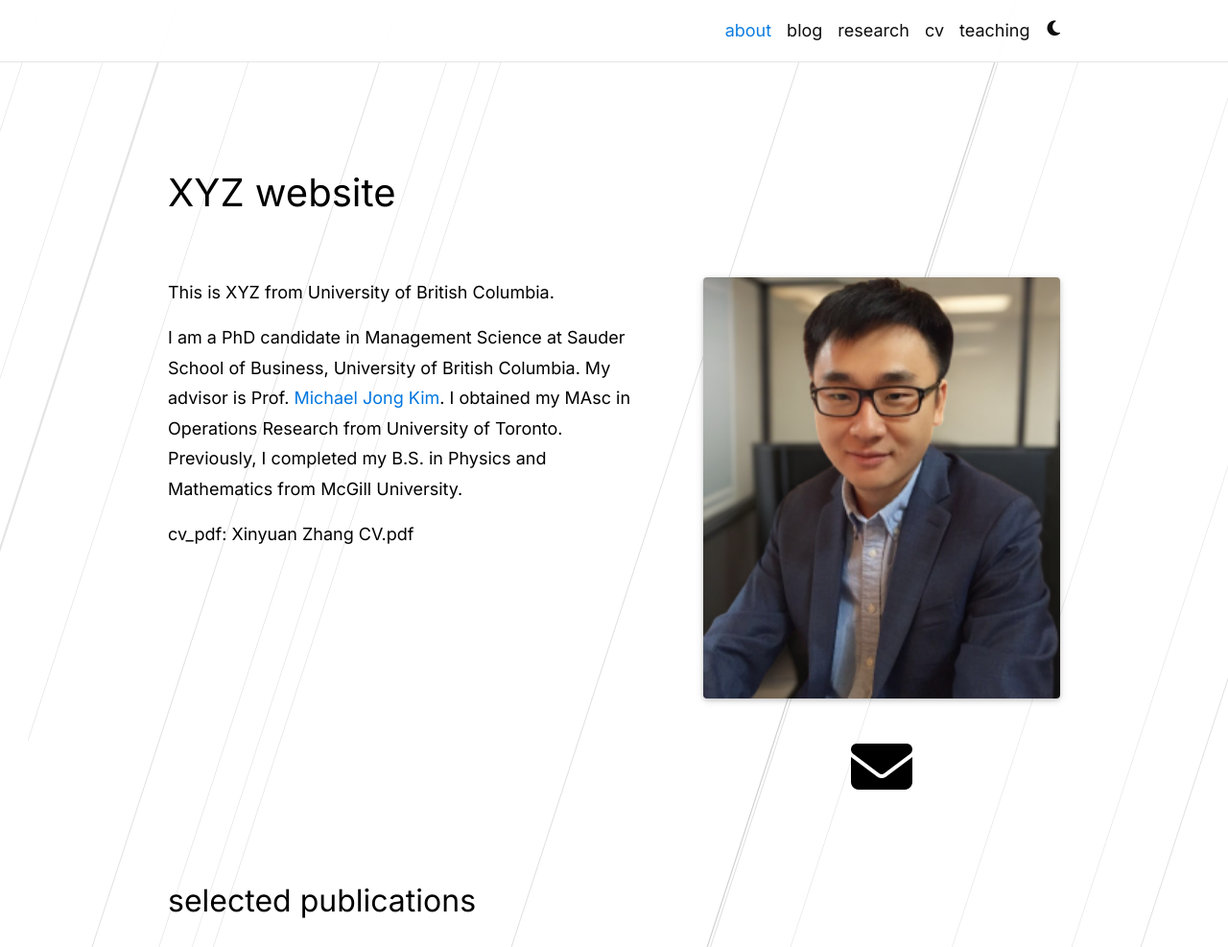
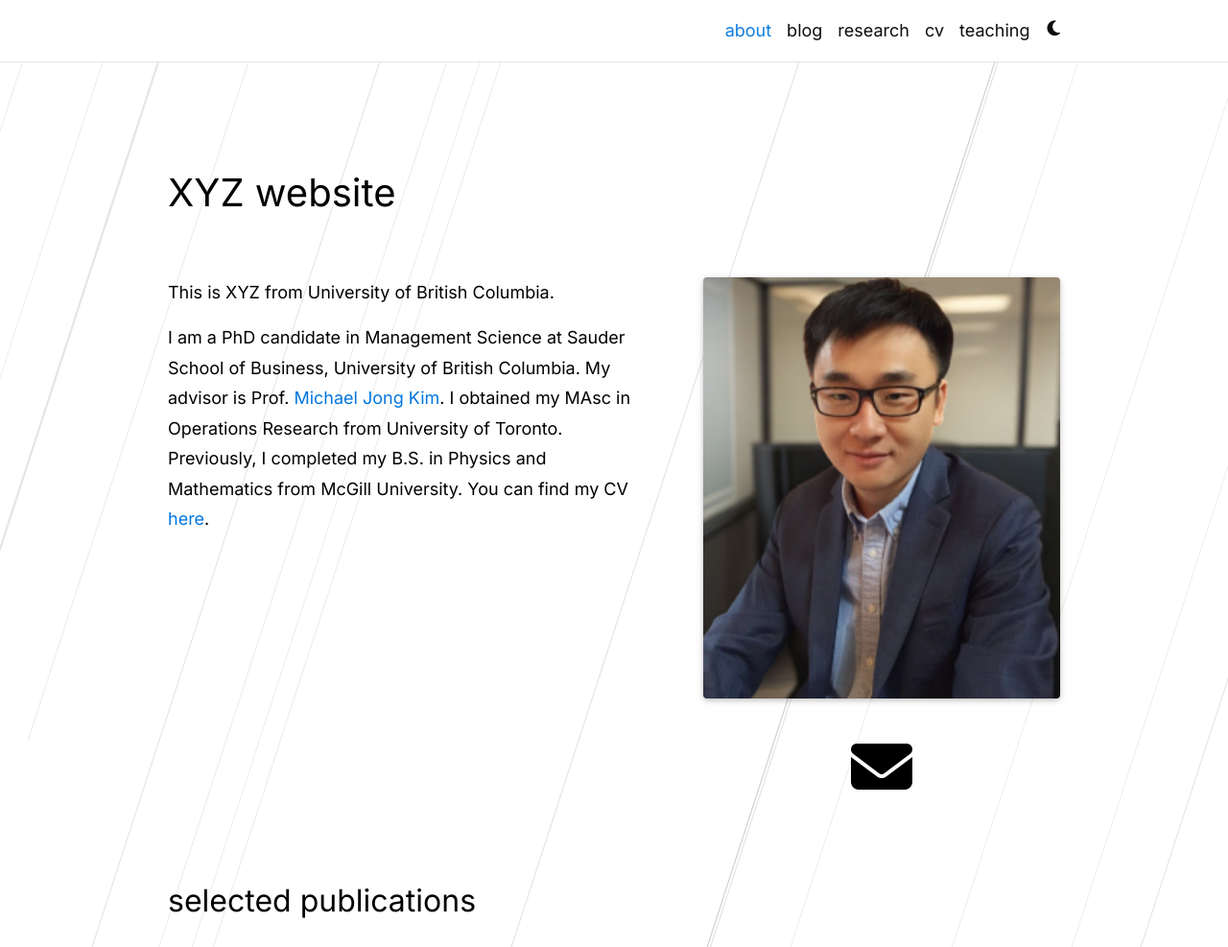
Before and after one commit to xyz2023ca/xyz2023ca.github.io, a Jekyll site: the page built from _pages/about.md, in a window 1280 px wide and 1245 px high, cut to the strip 0-987 px from the top of the window. Shown: the whole strip at 96% size. Built offline with Jekyll 4.4.1, drawn with Linux system fonts in a browser that asks for light colours; full-size pictures stand in for the smaller copies a plugin makes; comment, search, counter and statistics services are not loaded; a style sheet for code colours, icons or effects is not loaded.

Commit message:
Update about.md

```diff
--- a/_pages/about.md
+++ b/_pages/about.md
@@ -23,9 +23,9 @@ cv_pdf: Xinyuan Zhang CV.pdf
 
 This is XYZ from University of British Columbia.
 
-I am a PhD candidate in Management Science at Sauder School of Business,  University of British Columbia. My advisor is Prof. [Michael Jong Kim](https://www.sauder.ubc.ca/people/michael-jong-kim). I obtained my MAsc in Operations Research from University of Toronto. Previously, I completed my B.S. in Physics and Mathematics from McGill University.
+I am a PhD candidate in Management Science at Sauder School of Business,  University of British Columbia. My advisor is Prof. [Michael Jong Kim](https://www.sauder.ubc.ca/people/michael-jong-kim). I obtained my MAsc in Operations Research from University of Toronto. Previously, I completed my B.S. in Physics and Mathematics from McGill University.  You can find my CV [here](https://xyz2023ca.github.io/assets/pdf/Xinyuan%20Zhang%20CV.pdf).
 
-cv_pdf: Xinyuan Zhang CV.pdf
+
 
 
 
```
